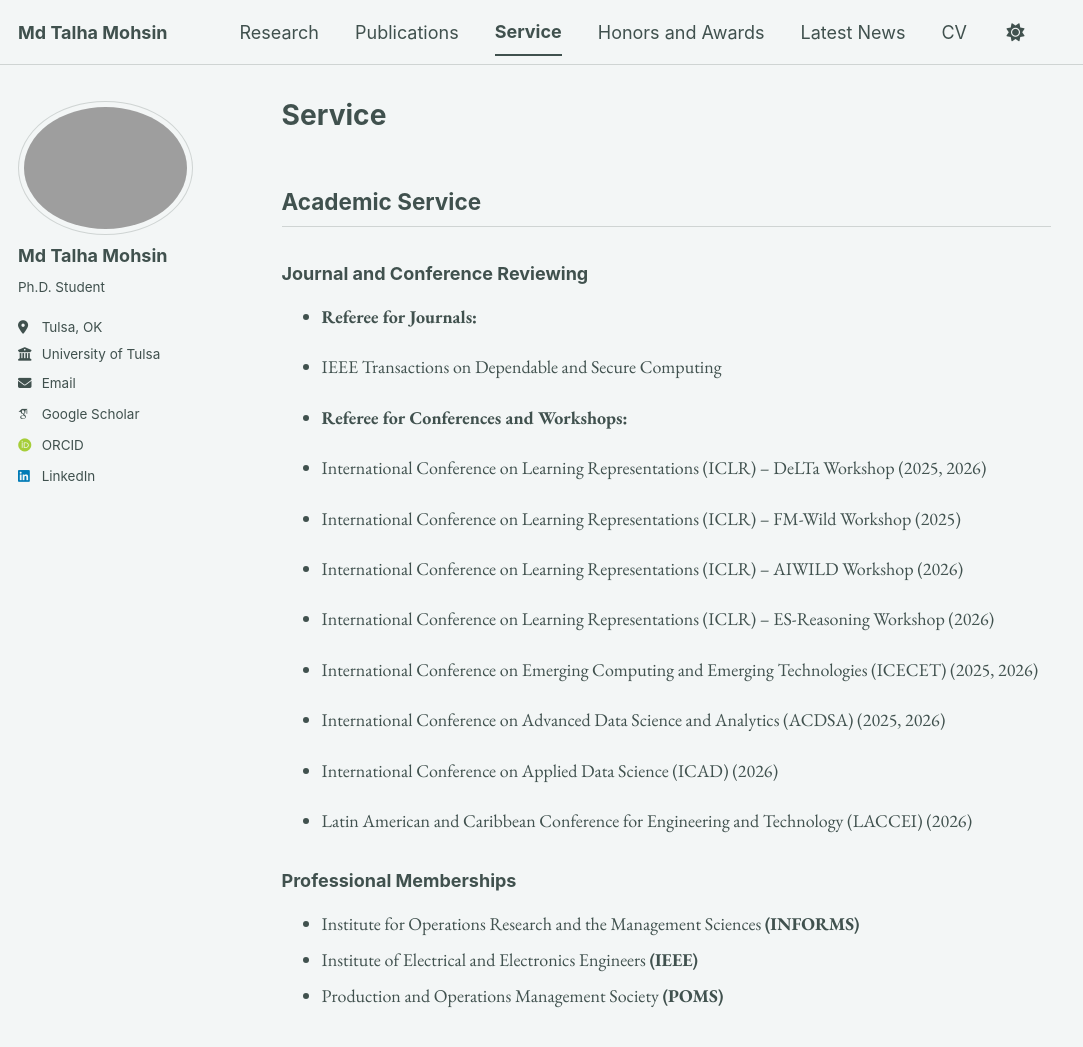
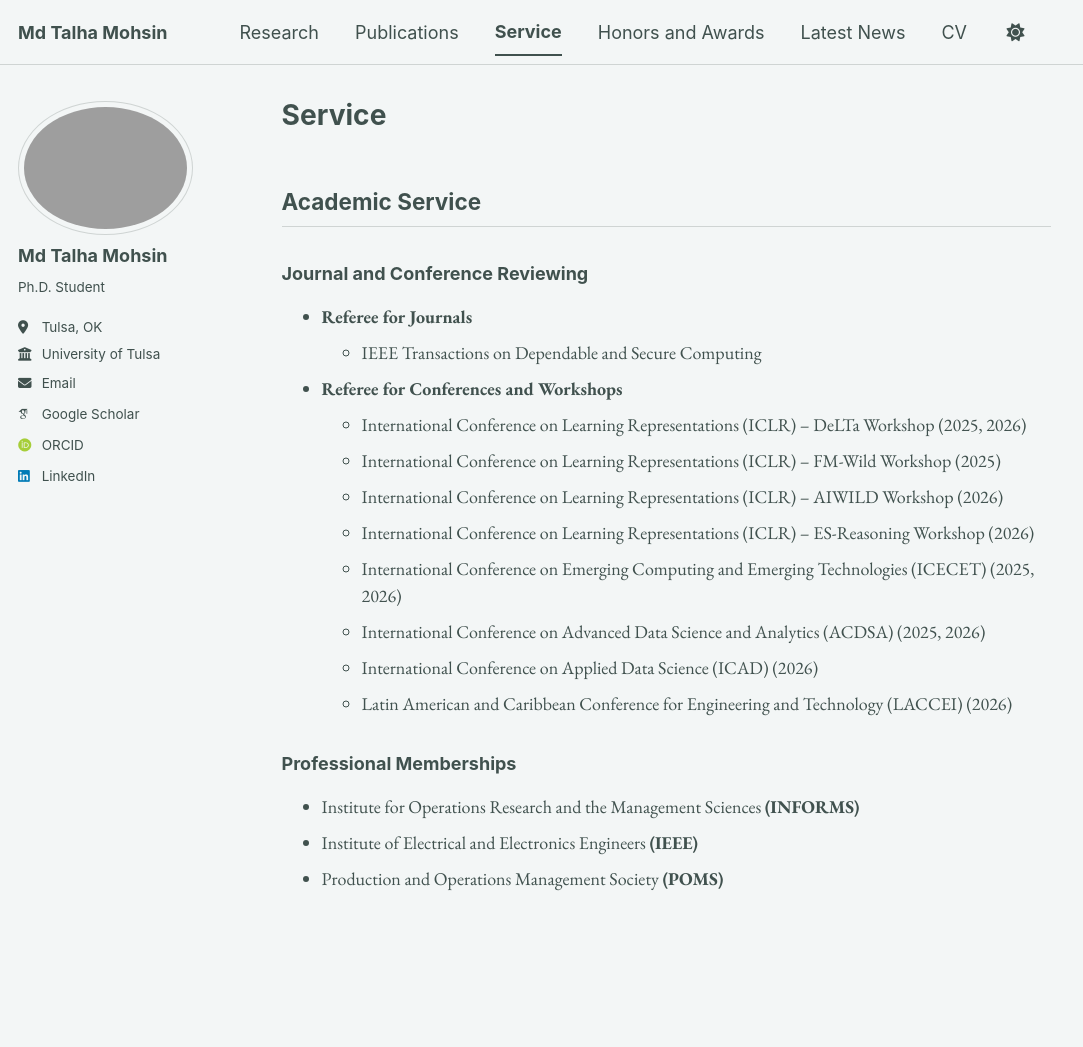
Before and after one commit to mdtalhamohsin/mdtalhamohsin.github.io, a Jekyll site: the page built from _pages/service.md, in a window 1280 px wide and 1108 px high. Shown: the top 1047 px of the window, without its empty margins (0-1083 px from the left). Built offline with Jekyll 4.4.1, drawn with Linux system fonts in a browser that asks for light colours; some web fonts are replaced; a script bundle is joined from its source files by our own code; library files that are not in the unit come from our copies.

```diff
--- a/_pages/service.md
+++ b/_pages/service.md
@@ -9,28 +9,18 @@ author_profile: true
 
 ### Journal and Conference Reviewing
 
-- **Referee for Journals:**
+- **Referee for Journals**
+  - IEEE Transactions on Dependable and Secure Computing
 
-- IEEE Transactions on Dependable and Secure Computing
-
-- **Referee for Conferences and Workshops:**
-
-- International Conference on Learning Representations (ICLR) – DeLTa Workshop (2025, 2026)
-
-- International Conference on Learning Representations (ICLR) – FM-Wild Workshop (2025)
-
-- International Conference on Learning Representations (ICLR) – AIWILD Workshop (2026)
-
-- International Conference on Learning Representations (ICLR) – ES-Reasoning Workshop (2026)
-
-- International Conference on Emerging Computing and Emerging Technologies (ICECET) (2025, 2026)
-
-- International Conference on Advanced Data Science and Analytics (ACDSA) (2025, 2026)
-
-- International Conference on Applied Data Science (ICAD) (2026)
-
-- Latin American and Caribbean Conference for Engineering and Technology (LACCEI) (2026)
-
+- **Referee for Conferences and Workshops**
+  - International Conference on Learning Representations (ICLR) – DeLTa Workshop (2025, 2026)
+  - International Conference on Learning Representations (ICLR) – FM-Wild Workshop (2025)
+  - International Conference on Learning Representations (ICLR) – AIWILD Workshop (2026)
+  - International Conference on Learning Representations (ICLR) – ES-Reasoning Workshop (2026)
+  - International Conference on Emerging Computing and Emerging Technologies (ICECET) (2025, 2026)
+  - International Conference on Advanced Data Science and Analytics (ACDSA) (2025, 2026)
+  - International Conference on Applied Data Science (ICAD) (2026)
+  - Latin American and Caribbean Conference for Engineering and Technology (LACCEI) (2026)
 
 ### Professional Memberships
 
```
